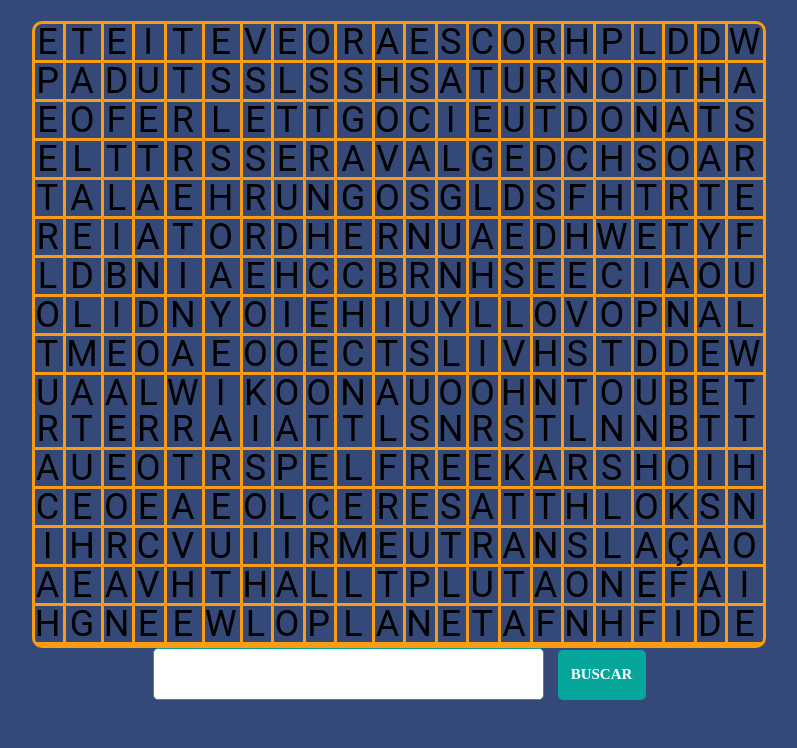
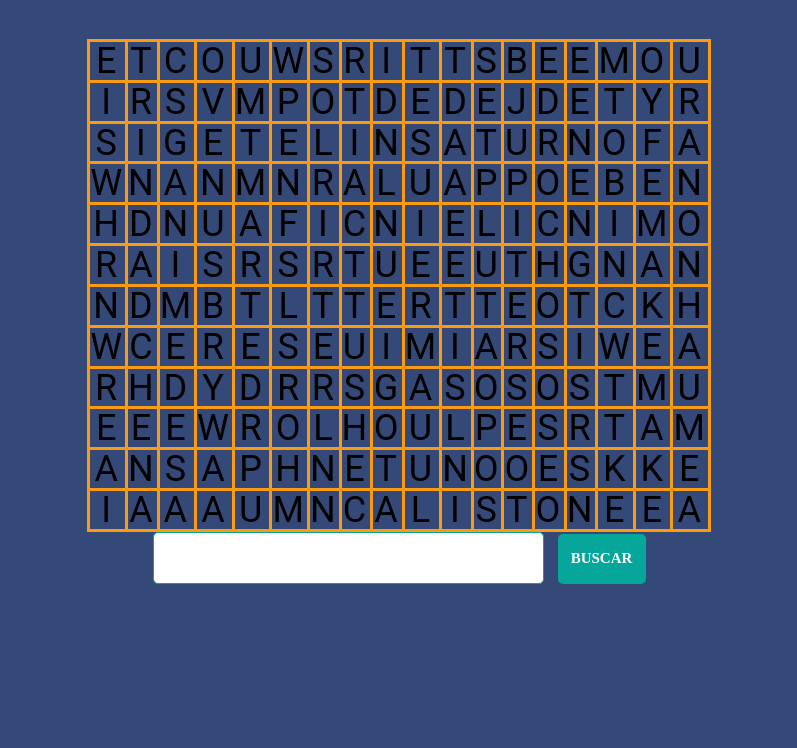
Before and after one commit to jeovanasantos/caca-palavras-cosmos, a plain HTML site: page index.html in a window 1280 px wide. Shown: the part 143-891 px from the top of the page, without its empty margins (241-1038 px from the left). After the commit the page ends 800 px from the top, so only its background shows below. Drawn offline with Linux system fonts and the light colour scheme; a web font is replaced by a local one.

Commit message:
adicionando nomes de planetas

```diff
--- a/css/style.css
+++ b/css/style.css
@@ -1,22 +1,25 @@
-* { margin: 0; padding: 0; }
+* {
+    margin: 0;
+    padding: 0;
+}
 
-body{
+body {
     background: #354979;
 }
 
-#header{
+#header {
     width: 490px;
     margin: 42px auto;
 }
 
-#header img{
+#header img {
     float: left;
     padding-top: 5px;
     width: 100px;
     height: 20px;
 }
 
-#header h1{
+#header h1 {
     color: #07a69b;
     font-family: 'RobotoSlab';
     font-weight: bold;
@@ -27,13 +30,13 @@ body{
     text-transform: uppercase;
 }
 
-#search{
+#search {
     height: 50px;
     text-align: center;
     margin-bottom: 50px;
 }
 
-#search input{
+#search input {
     width: 389px;
     height: 50px;
     border-radius: 5px;
@@ -46,7 +49,7 @@ body{
     text-transform: uppercase;
 }
 
-#search button{
+#search button {
     background: #07a69b;
     border-radius: 5px;
     width: 88px;
@@ -63,16 +66,16 @@ body{
     margin-left: 10px;
 }
 
-#table{
+#table {
     width: 493px;
     height: 493px;
     margin: auto;
     border: 3px solid #fa9b11;
     border-radius: 10px;
-	border-spacing: 0;
+    border-collapse: collapse; /* Adicionado para colapsar bordas */
 }
 
-#table td{
+#table td {
     border-bottom: 3px solid #fa9b11;
     border-right: 3px solid #fa9b11;
     width: 46px;
@@ -86,59 +89,59 @@ body{
     letter-spacing: 2.9px;
 }
 
-.color{
+.color {
     background-color: #fa9b11;
     transition: background 0.5s ease-out;
 }
 
-#table tr:nth-child(10) td{
+#table tr:last-child td {
     border-bottom: none;
 }
 
-#table td:last-child{
-	border-right: none
+#table td:last-child {
+    border-right: none;
 }
 
 @media only screen and (max-width: 479px) {
-	#header{
+    #header {
         width: 350px;
         margin: 20px auto;
         display: inline-block;
     }
 
-	#header img{
+    #header img {
         width: 58px;
         height: 58px;
         padding-left: 38px;
     }
 
-	#header h1{
+    #header h1 {
         font-size: 30px;
         padding-left: 20px;
         padding-top: 13px;
     }
 
-	#search{
+    #search {
         margin-bottom: 20px;
     }
 
-	#search input{
+    #search input {
         width: 233px;
         height: 40px;
     }
 
-	#search button{
+    #search button {
         width: 85px;
         height: 40px;
         margin-left: 5px;
     }
 
-	#table{
+    #table {
         width: 330px;
         height: 330px;
     }
 
-	#table td{
+    #table td {
         width: 33px;
         font-size: 20px;
     }
@@ -147,13 +150,13 @@ body{
 @font-face {
     font-family: 'Roboto';
     src: url('fonts/RobotoMono-Regular.ttf') format('truetype');
-
     font-weight: normal;
-	    font-style: normal; }
+    font-style: normal;
+}
 
 @font-face {
     font-family: 'RobotoSlab';
     src: url('fonts/RobotoSlab-Regular.ttf') format('truetype');
-
     font-weight: normal;
-	    font-style: normal; }
+    font-style: normal;
+}
--- a/index.html
+++ b/index.html
@@ -9,6 +9,15 @@
 	<header id="header">
 		<img src="img/projeto cosmos png.png" alt="">
 		<h1>Caça Palavras</h1>
+		<ul class="navigation">
+          <li>
+            <a href="" class="nav_link">Home</a>
+            <a href="" class="nav_link">Story</a>
+            <a href="" class="nav_link">Wallpapers</a>
+            <a href="" class="nav_link">Trailer</a>
+            <a href="./login.html" class="nav_link">Login</a>
+          </li>
+        </ul>
 	</header>
 
 	<table id="table">
@@ -25,10 +34,7 @@
             <tr data-js="line9"></tr>
             <tr data-js="line10"></tr>
             <tr data-js="line11"></tr>
-            <tr data-js="line12"></tr>
-            <tr data-js="line13"></tr>
-            <tr data-js="line14"></tr>
-            <tr data-js="line15"></tr>
+
 
 		</tbody>
 	</table>
--- a/js/script.js
+++ b/js/script.js
@@ -1,13 +1,13 @@
-(function(){
+(function() {
     'use strict';
 
     var $form = document.querySelector('[data-js="form"]');
     var $search = document.querySelector('[data-js="search"]');
     var $tbody = document.querySelector('[data-js="tbody"]');
 
-	function getIndex(name){
-		if(gameWords.indexOf(name) > -1){
-			var i = gameWords.indexOf(name);
+    function getIndex(name) {
+        var i = gameWords.indexOf(name.toUpperCase());
+        if (i > -1) {
             return indexes[i];
         }
 
@@ -15,7 +15,7 @@
         return false;
     }
 
-	function selectTd( line , column ){
+    function selectTd(line, column) {
         var tr = $tbody.children[line];
         var td = tr.children[column];
         td.classList.add("color");
@@ -23,59 +23,70 @@
     }
 
     var letras = [
-			['e','t','e','i','t','e','v','e','o','r','a','e','s','c','o','r','h','p','l','d','d','w'],
-            ['p','a','d','u','t','s','s','l','s','s','h','s','a','t','u','r','n','o','d','t','h','a'],
-            ['e','o','f','e','r','l','e','t','t','g','o','c','i','e','u','t','d','o','n','a','t','s'],
-            ['e','l','t','t','r','s','s','e','r','a','v','a','l','g','e','d','c','h','s','o','a','r'],
-            ['t','a','l','a','e','h','r','u','n','g','o','s','g','l','d','s','f','h','t','r','t','e'],
-            ['r','e','i','a','t','o','r','d','h','e','r','n','u','a','e','d','h','w','e','t','y','f'],
-            ['l','d','b','n','i','a','e','h','c','c','b','r','n','h','s','e','e','c','i','a','o','u'],
-            ['o','l','i','d','n','y','o','i','e','h','i','u','y','l','l','o','v','o','p','n','a','l'],
-            ['t','m','e','o','a','e','o','o','e','c','t','s','l','i','v','h','s','t','d','d','e','w'],
-            ['u','a','a','l','w','i','k','o','o','n','a','u','o','o','h','n','t','o','u','b','e','t'],
-            ['r','t','e','r','r','a','i','a','t','t','l','s','n','r','s','t','l','n','n','b','t','t'],
-            ['a','u','e','o','t','r','s','p','e','l','f','r','e','e','k','a','r','s','h','o','i','h'],
-            ['c','e','o','e','a','e','o','l','c','e','r','e','s','a','t','t','h','l','o','k','s','n'],
-            ['i','h','r','c','v','u','i','i','r','m','e','u','t','r','a','n','s','l','a','ç','a','o'],
-            ['a','e','a','v','h','t','h','a','l','l','t','p','l','u','t','a','o','n','e','f','a','i'],
-            ['h','g','n','e','e','w','l','o','p','l','a','n','e','t','a','f','n','h','f','i','d','e']
+        ['E', 'T', 'C', 'O', 'U', 'W', 'S', 'R', 'I', 'T', 'T', 'S', 'B', 'E', 'E', 'M', 'O', 'U'],
+        ['I', 'R', 'S', 'V', 'M', 'P', 'O', 'T', 'D', 'E', 'D', 'E', 'J', 'D', 'E', 'T', 'Y', 'R'],
+        ['S', 'I', 'G', 'E', 'T', 'E', 'L', 'I', 'N', 'S', 'A', 'T', 'U', 'R', 'N', 'O', 'F', 'A'],
+        ['W', 'N', 'A', 'N', 'M', 'N', 'R', 'A', 'L', 'U', 'A', 'P', 'P', 'O', 'E', 'B', 'E', 'N'],
+        ['H', 'D', 'N', 'U', 'A', 'F', 'I', 'C', 'N', 'I', 'E', 'L', 'I', 'C', 'N', 'I', 'M', 'O'],
+        ['R', 'A', 'I', 'S', 'R', 'S', 'R', 'T', 'U', 'E', 'E', 'U', 'T', 'H', 'G', 'N', 'A', 'N'],
+        ['N', 'D', 'M', 'B', 'T', 'L', 'T', 'T', 'E', 'R', 'T', 'T', 'E', 'O', 'T', 'C', 'K', 'H'],
+        ['W', 'C', 'E', 'R', 'E', 'S', 'E', 'U', 'I', 'M', 'I', 'A', 'R', 'S', 'I', 'W', 'E', 'A'],
+        ['R', 'H', 'D', 'Y', 'D', 'R', 'R', 'S', 'G', 'A', 'S', 'O', 'S', 'O', 'S', 'T', 'M', 'U'],
+        ['E', 'E', 'E', 'W', 'R', 'O', 'L', 'H', 'O', 'U', 'L', 'P', 'E', 'S', 'R', 'T', 'A', 'M'],
+        ['A', 'N', 'S', 'A', 'P', 'H', 'N', 'E', 'T', 'U', 'N', 'O', 'O', 'E', 'S', 'K', 'K', 'E'],
+        ['I', 'A', 'A', 'A', 'U', 'M', 'N', 'C', 'A', 'L', 'I', 'S', 'T', 'O', 'N', 'E', 'E', 'A']
     ];
 
     var lines = [];
 
-	letras.map(function(item, index){
-		lines[index] = document.querySelector('[data-js="line'+ index +'"]');
+    letras.map(function(item, index) {
+        lines[index] = document.querySelector('[data-js="line' + index + '"]');
     });
 
-	letras.forEach(function(item, index){
-		letras[index].forEach(function(item){
+    letras.forEach(function(item, index) {
+        letras[index].forEach(function(item) {
             lines[index].insertAdjacentHTML('beforeend', '<td>' + item + '</td>');
         });
     });
 
     var indexes = [
-		[ [0,10], [1,9], [2,8], [3,7], [4,6], [5,5], [6,4], [7,3], [8,2] ], // asteroide
-		[ [1,11], [1,12], [1,13], [1,14], [1,15], [1,16], [1,17]], // SATURNO
-        [ [3,5], [3,6], [3,7], [3,8] ], // SERA
-        [ [4,0], [4,1], [4,2] ], // ταια (TAIA, uma palavra grega)
-        [ [5,4], [5,5], [5,6], [5,7], [5,8], [5,9] ], // ORDENHA
-        [ [6,10], [6,11], [6,12], [6,13], [6,14] ], // RNHS
-        [ [8,4], [8,5], [8,6], [8,7] ], // WIK
-        [ [9,9], [9,10], [9,11], [9,12], [9,13], [9,14] ], // KOONA
-        [ [12,4], [12,5], [12,6], [12,7], [12,8], [12,9], [12,10], [12,11], [12,12], [12,13], [12,14] ], // LOVA
-        [ [13,13], [13,14], [13,15], [13,16], [13,17], [13,18], [13,19], [13,20] ], // TRANSLACAO
-        [ [14,5], [14,6], [14,7], [14,8], [14,9], [14,10] ], // HALLT
-        [ [15,7], [15,8], [15,9], [15,10], [15,11], [15,12], [15,13], [15,14] ], // PLANA
-	]
-	var gameWords = ['asteroide', 'saturno', 'plutao' ];
+        [[2, 9], [2, 10], [2, 11], [2, 12], [2, 13], [2, 14], [2, 15]], // SATURNO
+        [[10, 6], [10, 7], [10, 8], [10, 9], [10, 10], [10, 11]], // NETUNO
+        [[1, 3], [2, 3], [3, 3], [4, 3], [5, 3]], // VENUS
+        [[3, 4], [4, 4], [5, 4], [6, 4], [7, 4]], // MARTE
+        [[2, 13], [3, 13], [4, 13], [5, 13], [6, 13], [7, 13], [8, 13], [9,13]], // ROCHOSOS
+        [[7, 1], [7, 2], [7, 3], [7, 4], [7, 5]], // CERES
+        [[3, 8], [3, 9], [3, 10]], // LUA
+        [[4, 16], [5, 16], [6, 16], [7, 16], [8, 16], [9, 16],[10,16],[11,16]], // MAKEMAKE
+        [[5, 10], [6, 9], [7, 8], [8, 7], [9, 6]], // ERIS
+        [[8, 8], [8, 9], [8, 10], [8, 11],[8,12],[8,13],[8,14]], // GASOSOS
+        [[6, 17], [7, 17], [8, 17], [9, 17],[10,17],[11,17]], // HAUMEA
+        [[1, 12], [2, 12], [3, 12], [4, 12], [5, 12], [6, 12], [7, 12]], // JUPITER
+        [[6, 7], [7, 6], [8, 5], [9, 4], [10, 3]], // TERRA
+        [[3, 11], [4, 11], [5, 11], [6, 11], [7, 11], [8, 11]], // PLUTAO
+        [[0, 17], [1, 17], [2, 17], [3, 17], [4, 17]], // URANO
+        [[1, 4], [2, 5], [3, 6], [4, 7],[5, 8],[6, 9],[7, 10],[8,11]], // MERCURIO
+        [[1, 5], [2, 6], [3, 7], [4, 8],[5, 9],[6, 10],[7, 11],[8,12]] // PLANETAS
 
-	$form.addEventListener('submit', function(event){
+    ];
+
+    var gameWords = [
+        'SATURNO', 'NETUNO', 'VENUS', 'MARTE', 'ROCHOSOS', 'CERES',
+        'LUA', 'MAKEMAKE', 'ERIS', 'GASOSOS', 'HAUMEA', 'JUPITER',
+        'TERRA', 'PLUTAO', 'URANO', 'MERCURIO', 'PLANETAS'
+    ];
+
+    $form.addEventListener('submit', function(event) {
         event.preventDefault();
         var valueSearch = $search.value;
         var getIndexes = getIndex(valueSearch);
-		for(var i = 0; i < getIndexes.length; i++){
-			selectTd(getIndexes[i][0], getIndexes[i][1])
+        if (getIndexes) {
+            for (var i = 0; i < getIndexes.length; i++) {
+                selectTd(getIndexes[i][0], getIndexes[i][1]);
+            }
+        } else {
+            alert('Palavra não encontrada.');
         }
     }, false);
 
-}) ();
+})();
```
Lines whose indentation alone changed are shown as unchanged.
